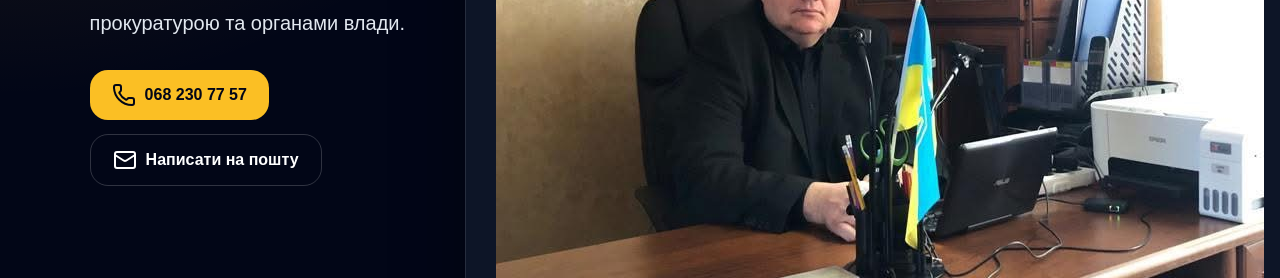
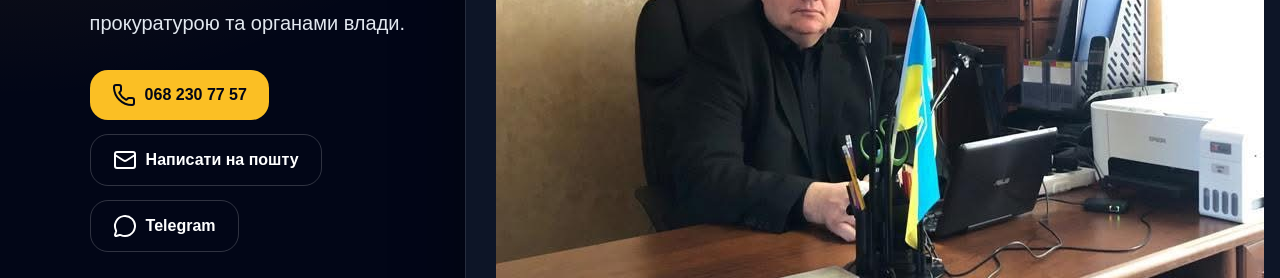
Before and after one commit to volodymyrkibalnyk21-oss/advokat-kibalnyk-site, a React (Vite) app: page / in a window 1280 px wide. Shown: the part 674-952 px from the top of the page. Built offline with nearby package versions, Linux system fonts and the light colour scheme.

Commit message:
Update main.jsx

```diff
--- a/src/main.jsx
+++ b/src/main.jsx
@@ -31,7 +31,19 @@ function App() {
           <p className="badge"><ShieldCheck size={17}/> Адвокатська допомога у складних справах</p>
           <h1>Адвокат Кібальник Володимир Павлович</h1>
           <p className="lead">Захист у суді, підготовка сильних процесуальних документів, допомога військовослужбовцям, робота з ТЦК, поліцією, прокуратурою та органами влади.</p>
-          <div className="actions"><a className="primary" href="tel:+380682307757"><Phone/>068 230 77 57</a><a className="secondary" href="mailto:kibalnykvova@gmail.com"><Mail/>Написати на пошту</a></div>
+         <div className="actions">
+  <a className="primary" href="tel:+380682307757">
+    <Phone/>068 230 77 57
+  </a>
+
+  <a className="secondary" href="mailto:kibalnykvova@gmail.com">
+    <Mail/>Написати на пошту
+  </a>
+
+  <a className="secondary" href="https://t.me/advokat_kibalnyk" target="_blank" rel="noreferrer">
+    <MessageCircle/>Telegram
+  </a>
+</div>
         </motion.div>
         <motion.div className="heroCard" initial={{opacity:0,scale:.96}} animate={{opacity:1,scale:1}} transition={{duration:.7}}>
           <img src={photo} alt="Адвокат Кібальник" className="heroPhoto" />
```
